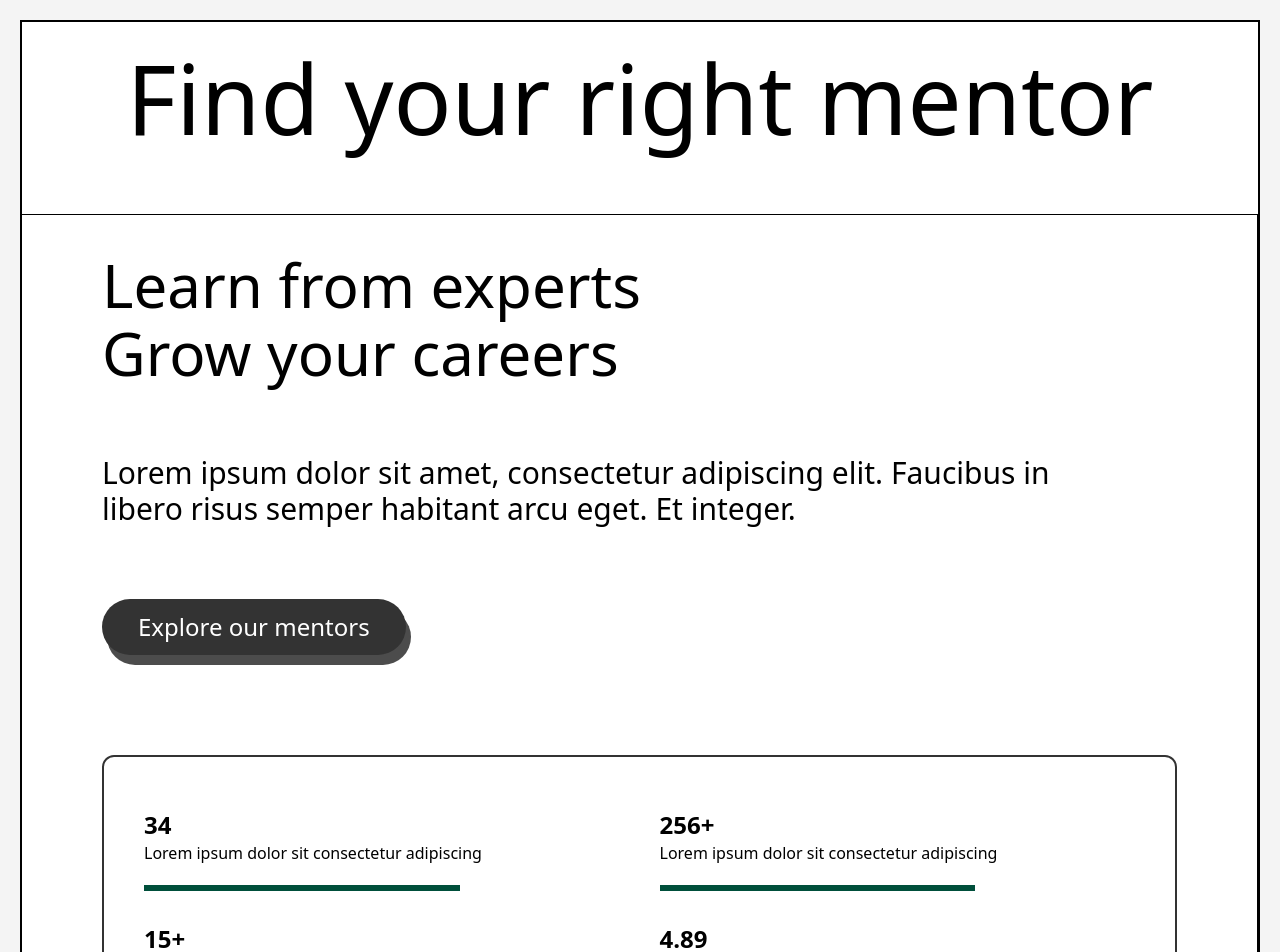
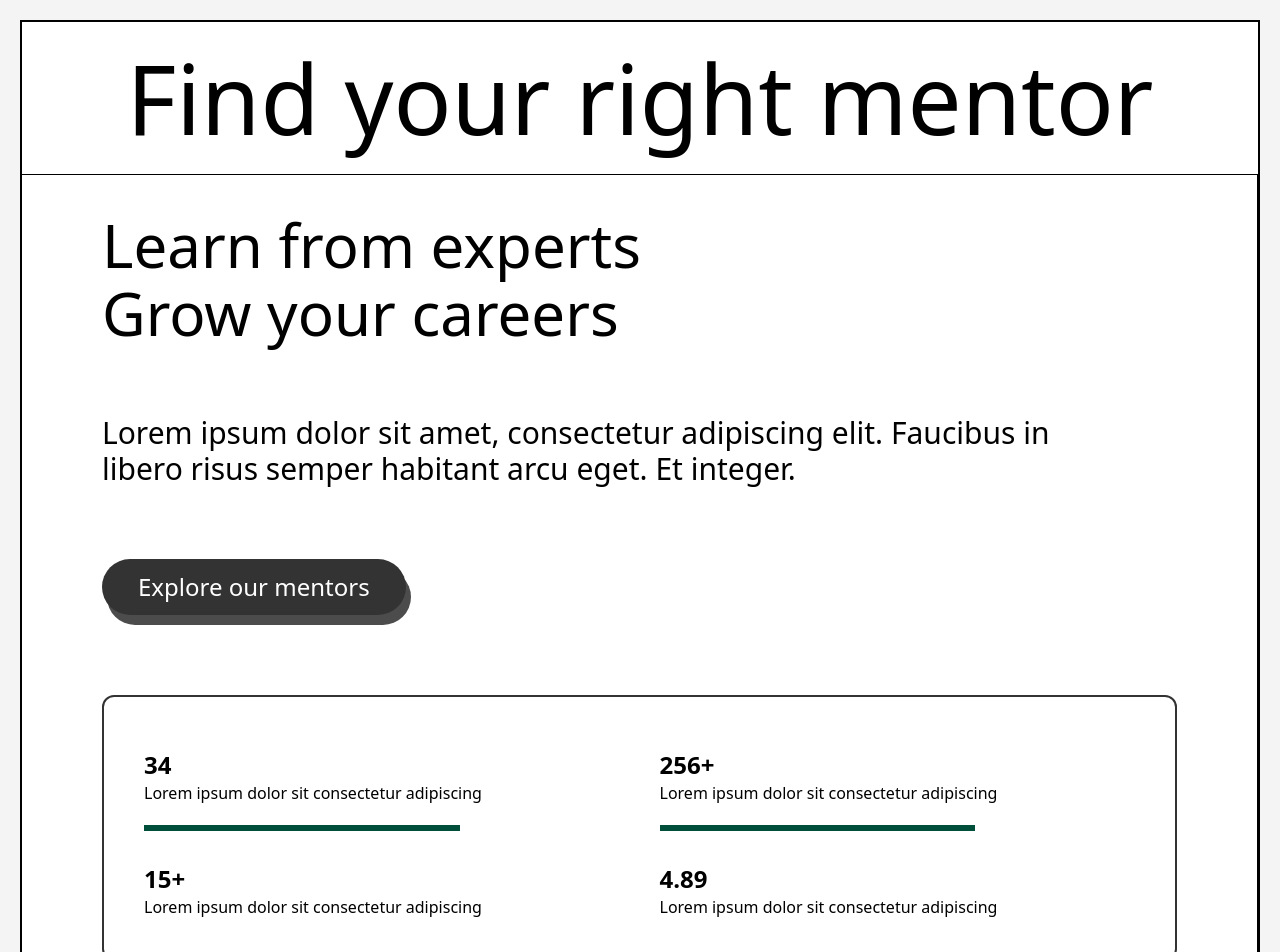
Before and after one commit to mohanraj-devalpha/Mentor-Website, a React (Vite) app: page / in a window 1280 px wide. Shown: the top 952 px of the page. Built offline with nearby package versions, Linux system fonts and the light colour scheme.

Commit message:
Third time set the card margin

```diff
--- a/src/components/Home.jsx
+++ b/src/components/Home.jsx
@@ -10,7 +10,7 @@ const Home = () => {
     <div>
         <div className='flex flex-col justify-evenly bg-[#FFFFFF] overflow-hidden border-2 my-5 min-[1400px]:my-20 mx-5 min-[1400px]:mx-20 '>
             <h1 className='text-4xl md:text-6xl lg:text-8xl text-center py-7 '>Find your right mentor</h1>
-            <div className='grid grid-cols-1 min-[1400px]:grid-cols-2 max-[1400px]:gap-10 py-10'>
+            <div className='grid grid-cols-1 min-[1400px]:grid-cols-2 max-[1400px]:gap-10 '>
                 <div className=' border-t border-r '>
                         <div className='  space-y-18 mx-20 max-[725px]:mx-10 max-[394px]:mx-5 py-10'>
                             <div className='flex flex-col  gap-2  max-[350px]:text-center'>
@@ -21,7 +21,7 @@ const Home = () => {
                                 Faucibus in libero risus semper habitant arcu eget. Et integer.</p>
                             <button className='bg-[#333333]  text-white py-3 px-9 text-2xl max-[528px]:text-xl max-[355px]:text-base rounded-full shadow-[5px_10px_0px_rgba(0,0,0,0.7)]'>Explore our mentors</button>
                         </div>
-                        <div className="rounded-xl grid grid-cols-1 md:grid-cols-2  mt-10 md:mt-15 mx-5 md:mx-20 border-2 border-[#333333] p-5">
+                        <div className="rounded-xl grid grid-cols-1 md:grid-cols-2  mt-10 md:mt-10 mx-5 md:mx-20 border-2 border-[#333333] p-5">
                             <div className="flex flex-col gap-5 p-5 max-[300px]:items-center">
                                 <div className="flex flex-col max-[300px]:items-center">
                                     <span className="font-bold text-2xl pt-3">34</span>
```
